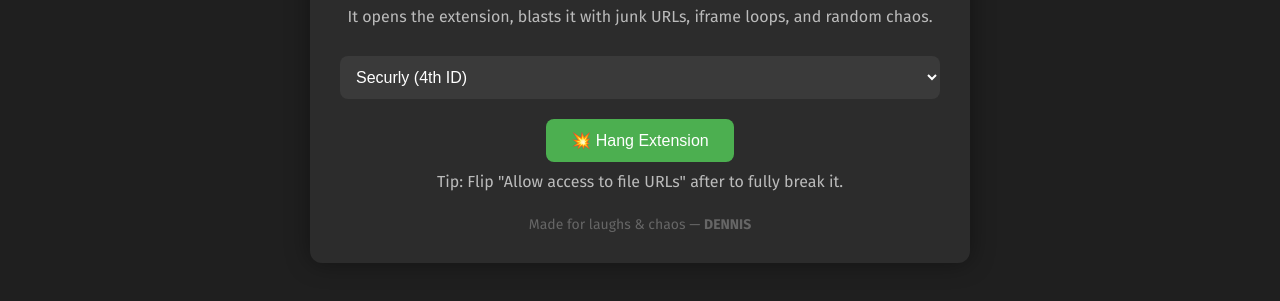
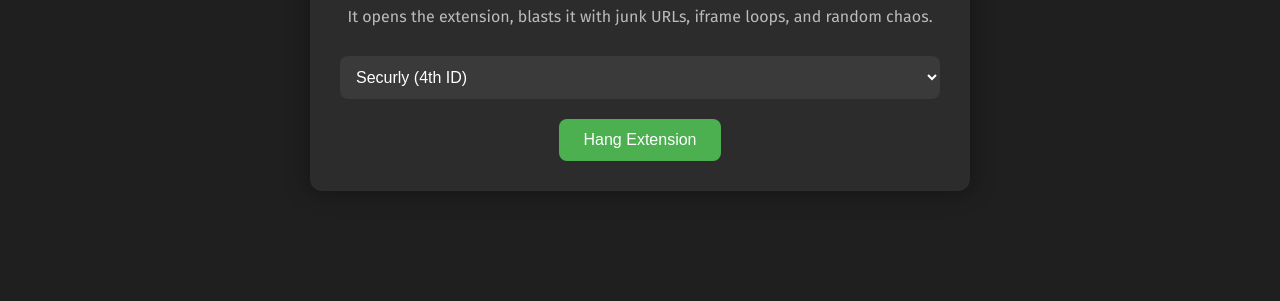
Before and after one commit to dennisimoo/ExtFlood3r, a plain HTML site: page index.html in a window 1280 px wide. Shown: the part 205-506 px from the top of the page. Drawn offline with Linux system fonts and the light colour scheme.

Commit message:
Update index.html

```diff
--- a/index.html
+++ b/index.html
@@ -165,11 +165,10 @@
             <option value="chrome-extension://eoobggamkobbcpiojefejfglbfcacgca/assets/images/icon_128.png">Lugus School</option>
         </select>
 
-        <button onclick="hanger()">💥 Hang Extension</button>
+        <button onclick="hanger()">Hang Extension</button>
         <div class="loading" id="loading">Deploying hang protocol...</div>
 
-        <p>Tip: Flip "Allow access to file URLs" after to fully break it.</p>
-        <div class="footer">Made for laughs & chaos — <strong>DENNIS</strong></div>
+
     </div>
 </body>
 </html>
```
